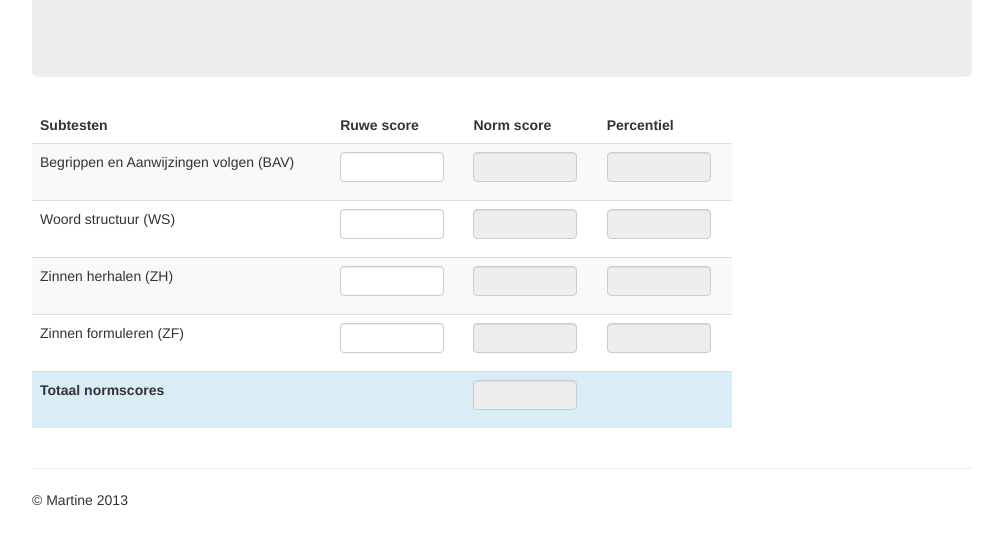
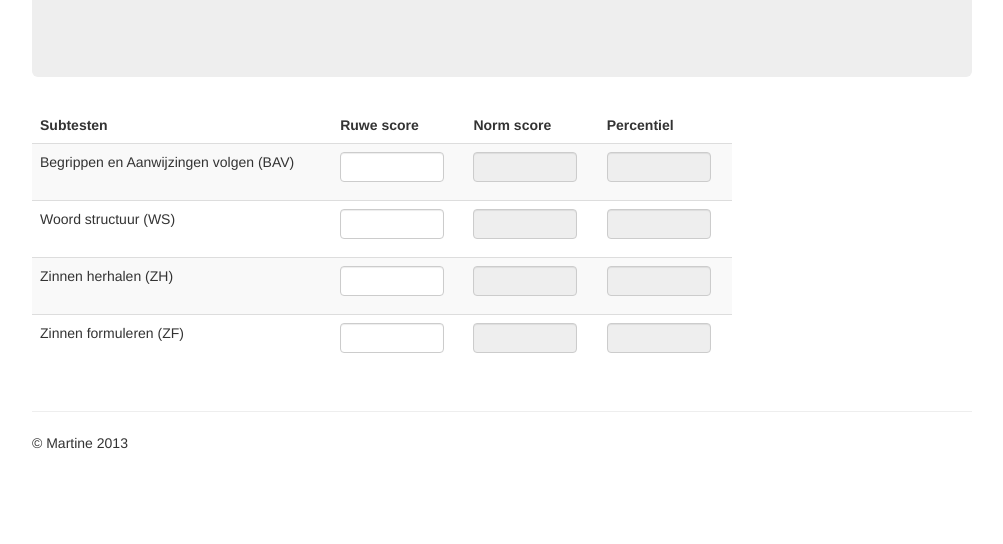
Before and after one commit to asikkema/MartinesLogoTester, a plain HTML site: page web/bootstrap/index.html in a window 1280 px wide. Shown: the part 154-698 px from the top of the page, without its empty margins (138-1141 px from the left). Drawn offline with nearby package versions, Linux system fonts and the light colour scheme.

Commit message:
removed total

```diff
--- a/web/bootstrap/index.html
+++ b/web/bootstrap/index.html
@@ -80,11 +80,6 @@
                     <td><input type="number" ng-model="zfNorm" disabled="true" class="input-small"></td>
                     <td><input type="number" ng-model="zfPercentiel" disabled="true" class="input-small"></td>
                 </tr>
-                <tr class="info">
-                    <td colspan="2"><b>Totaal normscores<b/></td>
-                    <td><input type="number" ng-model="normTotal" disabled="true" class="input-small"></td>
-                    <td></td>
-                </tr>
                 </tbody>
             </table>
         </div>
--- a/web/bootstrap/js/martine.js
+++ b/web/bootstrap/js/martine.js
@@ -87,6 +87,6 @@ function MartineCtrl($scope) {
     };
 
     $scope.updateTotals = function() {
-        $scope.normTotal = $scope.bavNorm + $scope.wsNorm + $scope.zhNorm + $scope.zfNorm;
+//        $scope.normTotal = $scope.bavNorm + $scope.wsNorm + $scope.zhNorm + $scope.zfNorm;
     }
 }
```
